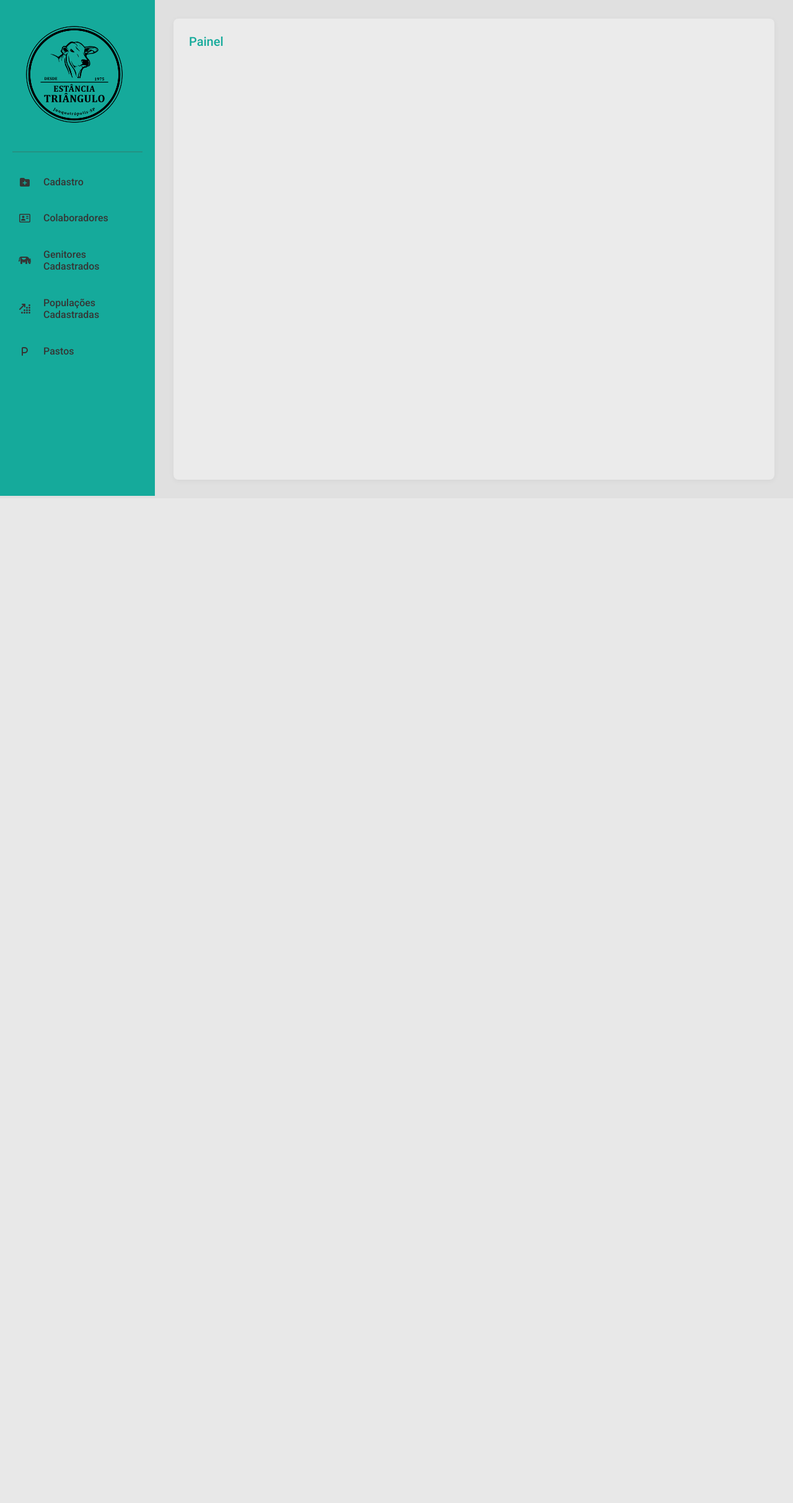
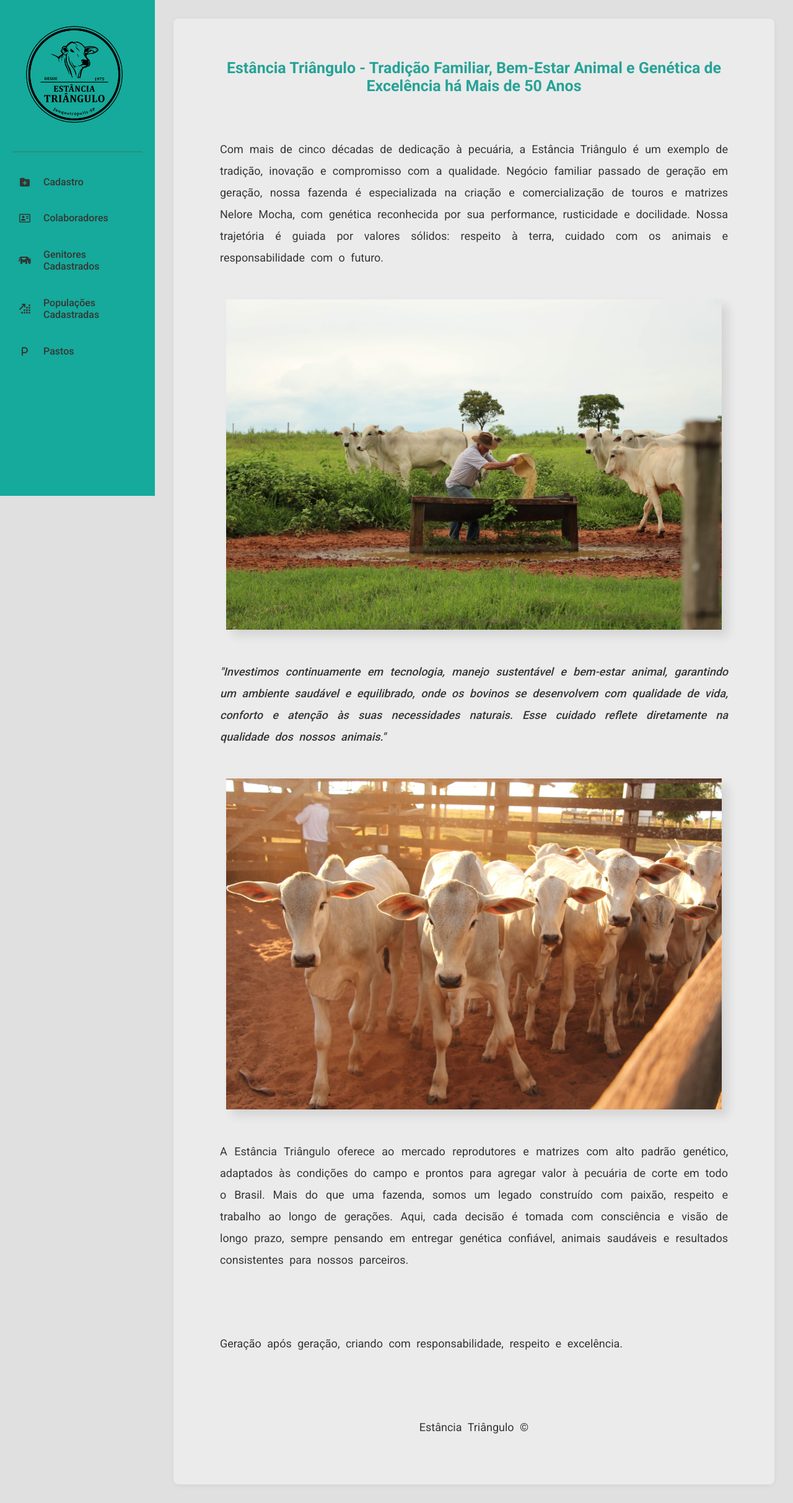
Before and after one commit to luizreiiz/UNIVESP_Sistema_CPA, a Django app: page / in a window 1280 px wide. Shown: the whole page at 62% size. Before the commit the page ends 800 px from the top, so only its background shows below. Run offline with Django 5.2, Linux system fonts and the light colour scheme.

Commit message:
atualização da index.html, e ajustes no css, z-indez da navbar, nas demais templates

```diff
--- a/core/templates/genitores.html
+++ b/core/templates/genitores.html
@@ -42,6 +42,7 @@
         height: 80px;
         position: sticky;
         top: 0;
+        z-index: 1;
       }
 
       nav > i {
--- a/core/templates/index.html
+++ b/core/templates/index.html
@@ -111,85 +111,52 @@
 
       .content-section {
         background-color: rgb(235, 235, 235);
-        height: 93vh;
+        height: auto;
         border-radius: 8px;
         box-shadow: 0 2px 10px rgba(0, 0, 0, 0.05);
         padding: 25px;
       }
 
       .content-title {
-        font-size: 20px;
-        font-weight: 500;
+        margin: 40px;
+        text-align: center;
+        font-size: 25px;
+        font-weight: 600;
         margin-bottom: 20px;
-        color: #15aa9b; /* Mesmo verde da sidebar */
+        color: #26a397; /* Mesmo verde da sidebar */
       }
 
-      /* Chart */
-      .chart-container {
-        display: flex;
-        margin-top: 20px;
+      .content-section p {
+        border-radius: 8px;
+        padding: 50px;
+        font-size: large;
+        color: #353635;
+        text-align: justify;
+        word-spacing: 5px;
+        line-height: 35px;
       }
 
-      .chart-values {
-        display: flex;
-        flex-direction: column-reverse;
-        margin-right: 15px;
-        text-align: right;
-        color: #3e4041;
-        font-size: 14px;
+      .quotation {
+        font-weight: 500;
+        font-style: italic;
       }
 
-      .chart-values div {
-        margin-bottom: 18px;
+      .containerimg {
+        justify-self: center;
+        width: 800px;
+        box-shadow: 10px 10px 15px rgba(0, 0, 0, 0.1);
       }
 
-      .chart-days {
-        flex: 1;
+      .img {
         display: flex;
-        justify-content: space-between;
-        align-items: flex-end;
-        border-left: 1px solid #eee;
-        border-bottom: 1px solid #eee;
-        padding-left: 15px;
-        padding-bottom: 5px;
-        min-height: 300px;
+        justify-self: center;
+        width: 800px;
       }
 
-      .chart-days div {
-        width: 14%;
-        text-align: center;
-        color: #3e4041;
-        font-size: 14px;
-      }
-
-      /* Table */
-      .traco-tabela {
-        height: 50px;
-        width: 50px;
-        border: solid 1px rgba(255, 255, 255, 0.1);
-      }
-
-      .data-table {
-        width: 100%;
-        border-collapse: collapse;
-        margin-top: 15px;
-      }
-
-      .data-table th,
-      .data-table td {
-        padding: 12px 15px;
-        text-align: left;
-        border-bottom: 1px solid #eee;
-      }
-
-      .data-table th {
-        background-color: #f8f9fa;
-        color: #1a6b2d; /* Verde da estância */
-        font-weight: 500;
-      }
-
-      .data-table tr:hover {
-        background-color: #f8f9fa;
+      footer {
+        display: flex;
+        padding: 0;
+        justify-content: center;
       }
 
       /* Efeitos adicionais */
@@ -204,7 +171,6 @@
     <div class="container">
       <!-- Sidebar -->
       <div class="sidebar">
-
         <div class="box-logo">
           <img src="{% static 'images/fig1.png' %}" width="200" height="200" />
         </div>
@@ -237,12 +203,59 @@
       <!-- Main Content -->
       <div class="main-content">
         <div class="content-section">
-          <h1 class="content-title">Painel</h1>
-          <div class="chart-container">
-            <!-- #### inserir gráfico aqui #### -->
-
-
-
+          <h1 class="content-title">
+            Estância Triângulo - Tradição Familiar, Bem-Estar Animal e Genética
+            de Excelência há Mais de 50 Anos
+          </h1>
+          <div>
+            <p>
+              Com mais de cinco décadas de dedicação à pecuária, a Estância
+              Triângulo é um exemplo de tradição, inovação e compromisso com a
+              qualidade. Negócio familiar passado de geração em geração, nossa
+              fazenda é especializada na criação e comercialização de touros e
+              matrizes Nelore Mocha, com genética reconhecida por sua
+              performance, rusticidade e docilidade. Nossa trajetória é guiada
+              por valores sólidos: respeito à terra, cuidado com os animais e
+              responsabilidade com o futuro.
+            </p>
+            <div class="containerimg">
+              <img
+                class="img"
+                src="{% static 'images/e_triangulo.jpg' %}"
+                alt=""
+              />
+            </div>
+            <p class="quotation">
+              "Investimos continuamente em tecnologia, manejo sustentável e
+              bem-estar animal, garantindo um ambiente saudável e equilibrado,
+              onde os bovinos se desenvolvem com qualidade de vida, conforto e
+              atenção às suas necessidades naturais. Esse cuidado reflete
+              diretamente na qualidade dos nossos animais."
+            </p>
+            <div class="containerimg">
+              <img
+                class="img"
+                src="{% static 'images/e_triangulo2.jpg' %}"
+                alt=""
+              />
+            </div>
+            <p>
+              A Estância Triângulo oferece ao mercado reprodutores e matrizes
+              com alto padrão genético, adaptados às condições do campo e
+              prontos para agregar valor à pecuária de corte em todo o Brasil.
+              Mais do que uma fazenda, somos um legado construído com paixão,
+              respeito e trabalho ao longo de gerações. Aqui, cada decisão é
+              tomada com consciência e visão de longo prazo, sempre pensando em
+              entregar genética confiável, animais saudáveis e resultados
+              consistentes para nossos parceiros.
+            </p>
+            <p>
+              Geração após geração, criando com responsabilidade, respeito e
+              excelência.
+            </p>
+            <footer>
+              <p>Estância Triângulo &copy;</p>
+            </footer>
           </div>
         </div>
       </div>
--- a/core/templates/pasto.html
+++ b/core/templates/pasto.html
@@ -43,6 +43,7 @@
         height: 80px;
         position: sticky;
         top: 0;
+        z-index: 1;
       }
 
       nav > i {
--- a/core/templates/populacao.html
+++ b/core/templates/populacao.html
@@ -43,6 +43,7 @@
         height: 80px;
         position: sticky;
         top: 0;
+        z-index: 1;
       }
 
       nav > i {
```
Also changed, not shown: core/templates/colaboradores.html (+39 -9 lines), core/static/images/e_triangulo.jpg (added), core/static/images/e_triangulo2.jpg (added).
